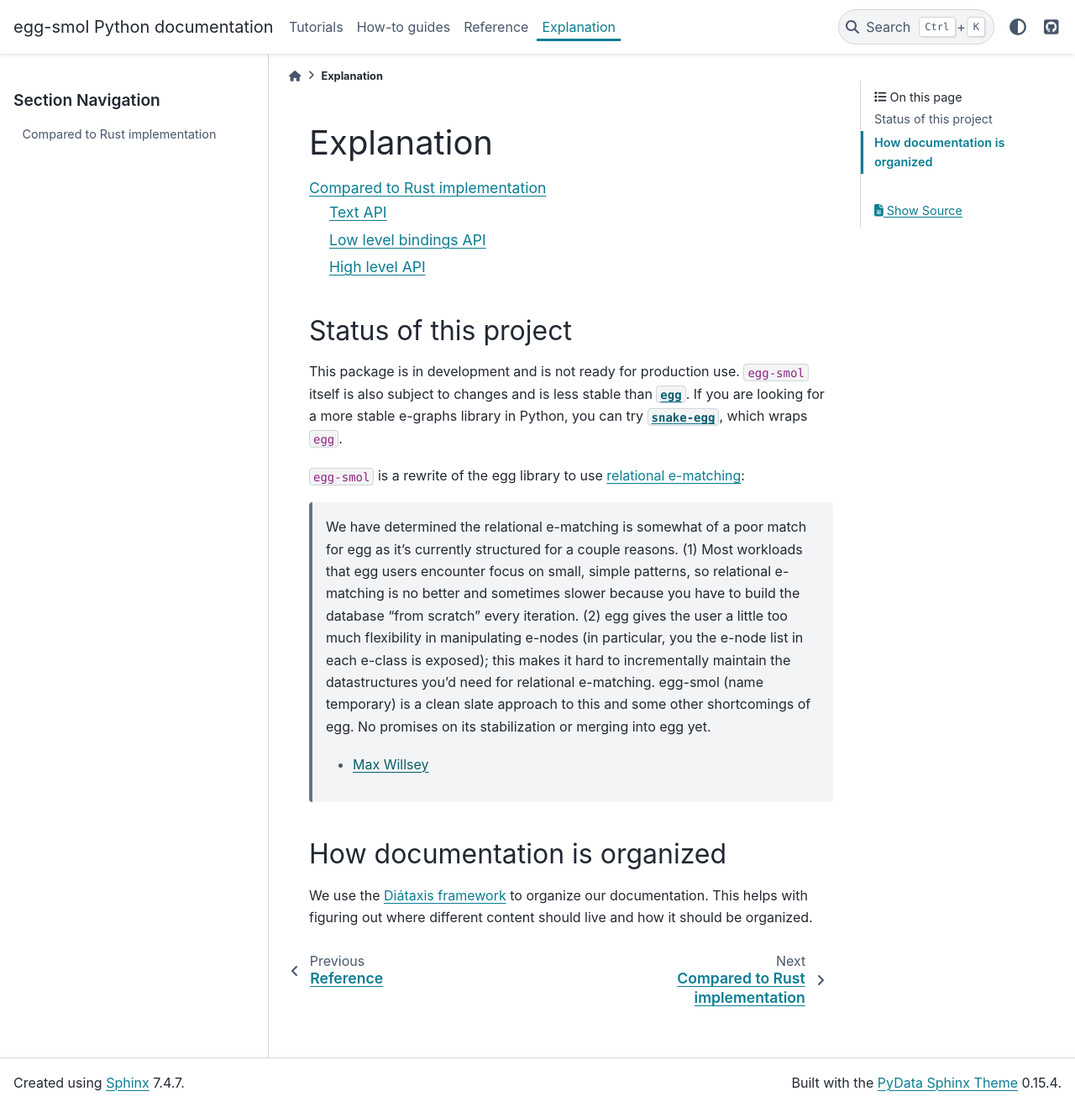
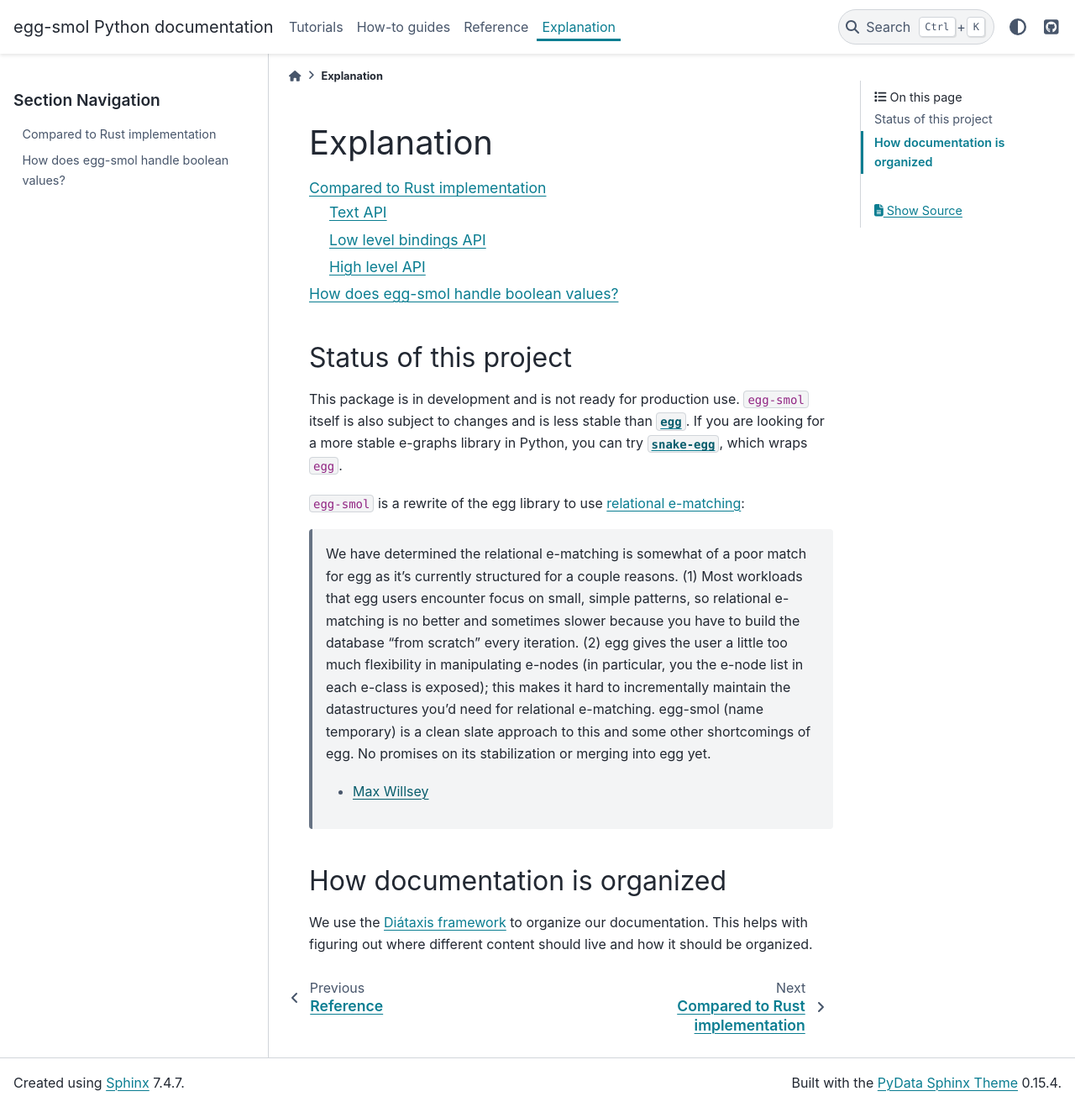
Before and after one commit to egraphs-good/egglog-python, a Sphinx documentation site: the page built from docs/explanation.md, in a window 1280 px wide and 1318 px high. Shown: the whole window at 84% size. Built offline with Sphinx 7.4.7 and the PyData theme 0.15.4, drawn with Linux system fonts in a browser that asks for light colours; part of the change alters nothing that is shown.

Commit message:
Add optional values doc

````diff
--- a/docs/explanation.md
+++ b/docs/explanation.md
@@ -2,6 +2,7 @@
 
 ```{toctree}
 explanation/compared_to_rust
+explanation/optional_values
 ```
 
 ## Status of this project
--- /dev/null
+++ b/docs/explanation/optional_values.md
@@ -0,0 +1,63 @@
+# How does egg-smol handle boolean values?
+
+Some functions, like `<<` return an optional int.
+Others, like `<` return an optional unit.
+
+How do these get translated into the type system of the language?
+
+Are optional values automatically unwrapped?
+
+It looks like we can use them as conditionals as well, like this `(check (< 1 2))`.
+
+Let's look at how check will be implemented in egg-smol:
+
+1. The rule for parsing `check` in `parse.lalrpop` is:
+
+   ```lalrpop
+   "(" "check" <Fact> ")" => Command::Check(<>)
+   ```
+
+2. The `Command::Check` command is handled in `run_command` to call `check_fact`.
+3. If the fact is an expression, it has to be a call which returns the `Unit` sort.
+
+Let's see what happens if we call check on something that is not true:
+
+```python
+from egg_smol.bindings import *
+egraph = EGraph()
+egraph.check_fact(Fact(
+    Call(
+        "<",
+        [Lit(Int(2)), Lit(Int(1))]
+    )
+
+))
+```
+
+We get:
+
+```python
+PanicException: prim was partial... do we allow this?
+```
+
+And what if we call check with a non-unit value?
+
+```python
+from egg_smol.bindings import *
+egraph = EGraph()
+egraph.check_fact(Fact(
+    Call(
+        "+",
+        [Lit(Int(2)), Lit(Int(1))]
+    )
+
+))
+```
+
+Yep, it fails on us:
+
+```
+Type mismatch: expr = (+ 2 1), expected = Unit, actual = i64, reason: mismatch
+```
+
+So there is not Bool type, there is only `Option<Unit>`. 🤷‍♀️
````
